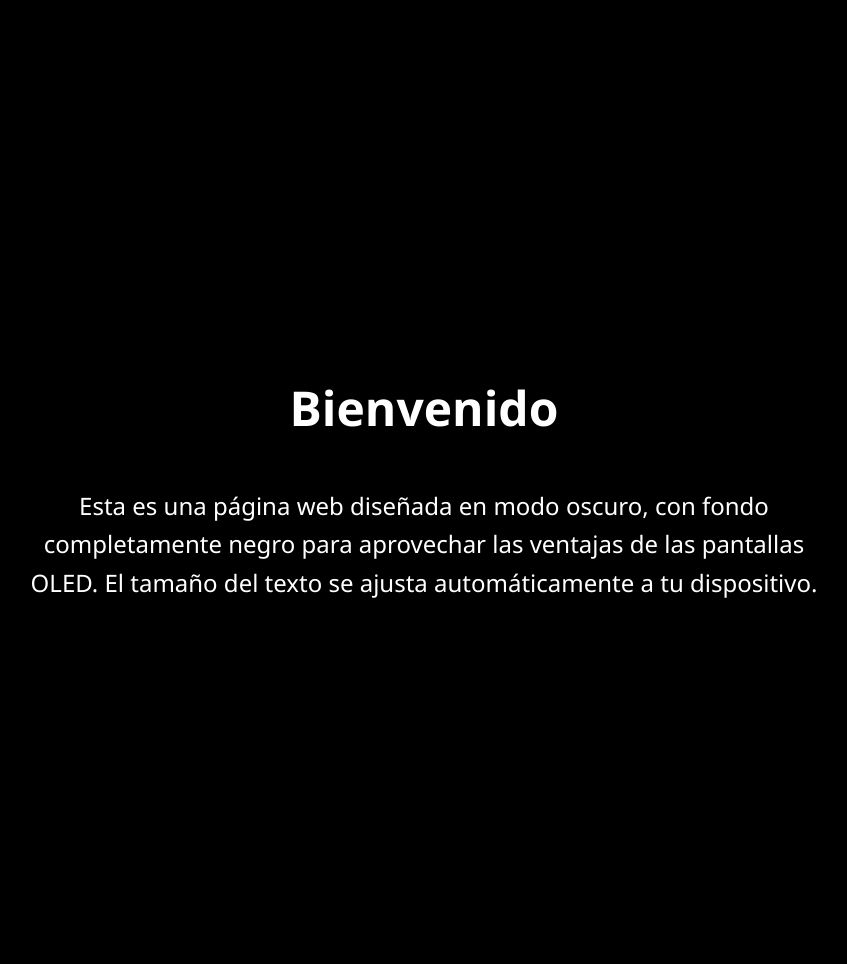
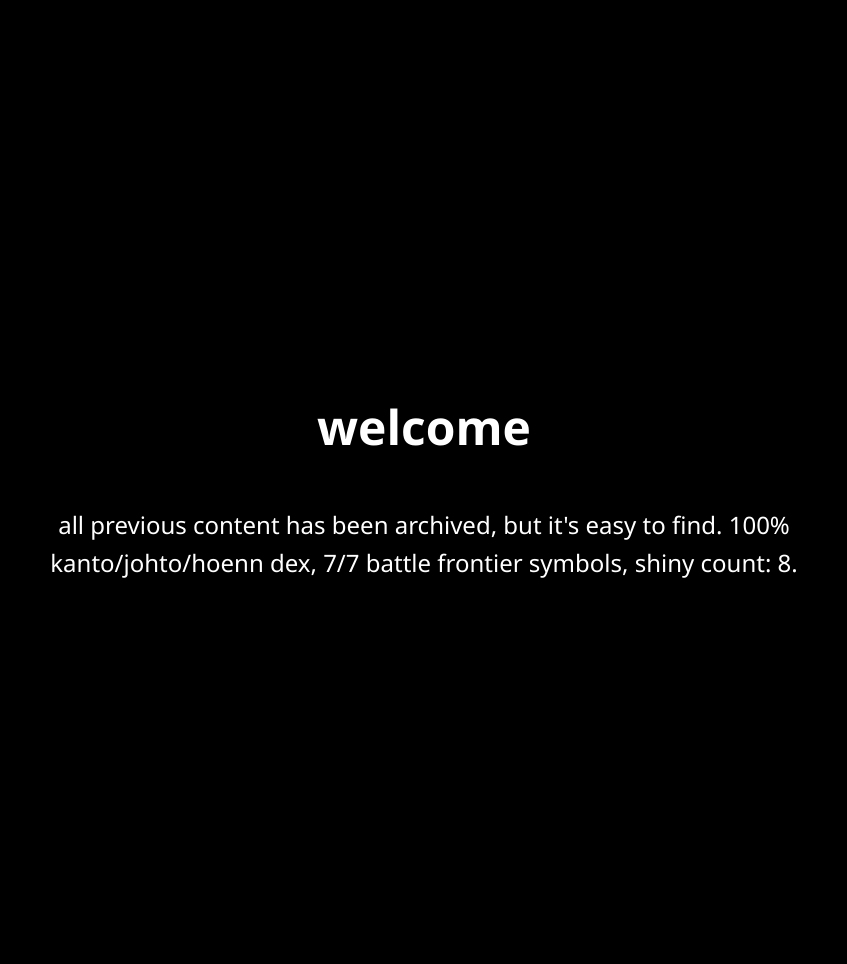
Before and after one commit to jacordobaruiz/hello, a Jekyll site: the page serebii.html, which Jekyll copies as it is, in a window 1280 px wide. Shown: the whole page, without its empty margins (216-1063 px from the left). Built offline with Jekyll 4.4.1, drawn with Linux system fonts in a browser that asks for light colours.

Commit message:
Update serebii.html

```diff
--- a/serebii.html
+++ b/serebii.html
@@ -52,7 +52,7 @@
   </style>
 </head>
 <body>
-  <h1>Bienvenido</h1>
-  <p>Esta es una página web diseñada en modo oscuro, con fondo completamente negro para aprovechar las ventajas de las pantallas OLED. El tamaño del texto se ajusta automáticamente a tu dispositivo.</p>
+  <h1>welcome</h1>
+  <p>all previous content has been archived, but it's easy to find. 100% kanto/johto/hoenn dex, 7/7 battle frontier symbols, shiny count: 8.</p>
 </body>
 </html>
```
